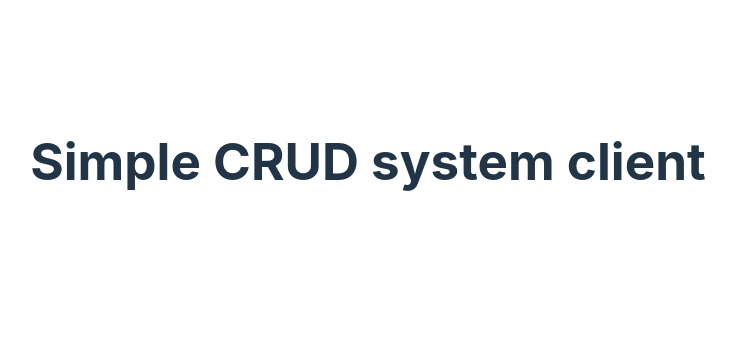
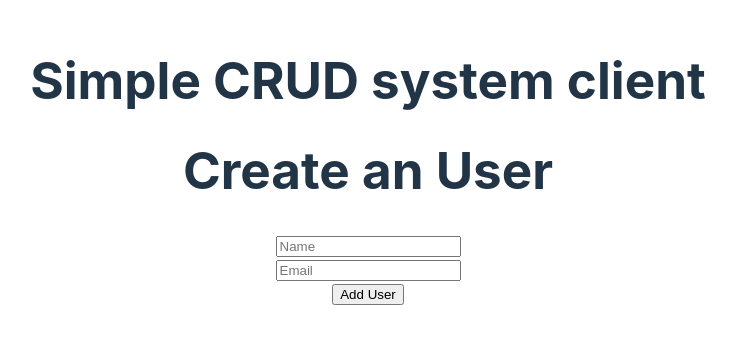
Before and after one commit to md-mostafiz181/simple-crud-system-last-client, a React (Vite) app: page / in a window 1280 px wide. Shown: the part 239-582 px from the top of the page, without its empty margins (272-1008 px from the left). Built offline with nearby package versions, Linux system fonts and the light colour scheme.

Commit message:
create a form for adding new user

```diff
--- a/src/App.jsx
+++ b/src/App.jsx
@@ -2,12 +2,29 @@
 import './App.css'
 
 function App() {
+
+  const handleAddUser = e =>{
+    e.preventDefault()
+    const form = e.target;
+    const name = form.name.value;
+    const email = form.email.value;
+    const user = {name,email}
+    console.log(user)
+  }
 
 
   return (
     <>
 
       <h1>Simple CRUD system client</h1>
+      <h1>Create an User</h1>
+      <form onSubmit={handleAddUser}>
+        <input type="text" name="name" id="" placeholder='Name' />
+        <br />
+        <input type="email" name="email" id="" placeholder='Email' />
+        <br />
+        <input type="submit" value="Add User" />
+      </form>
 
     </>
   )
```
